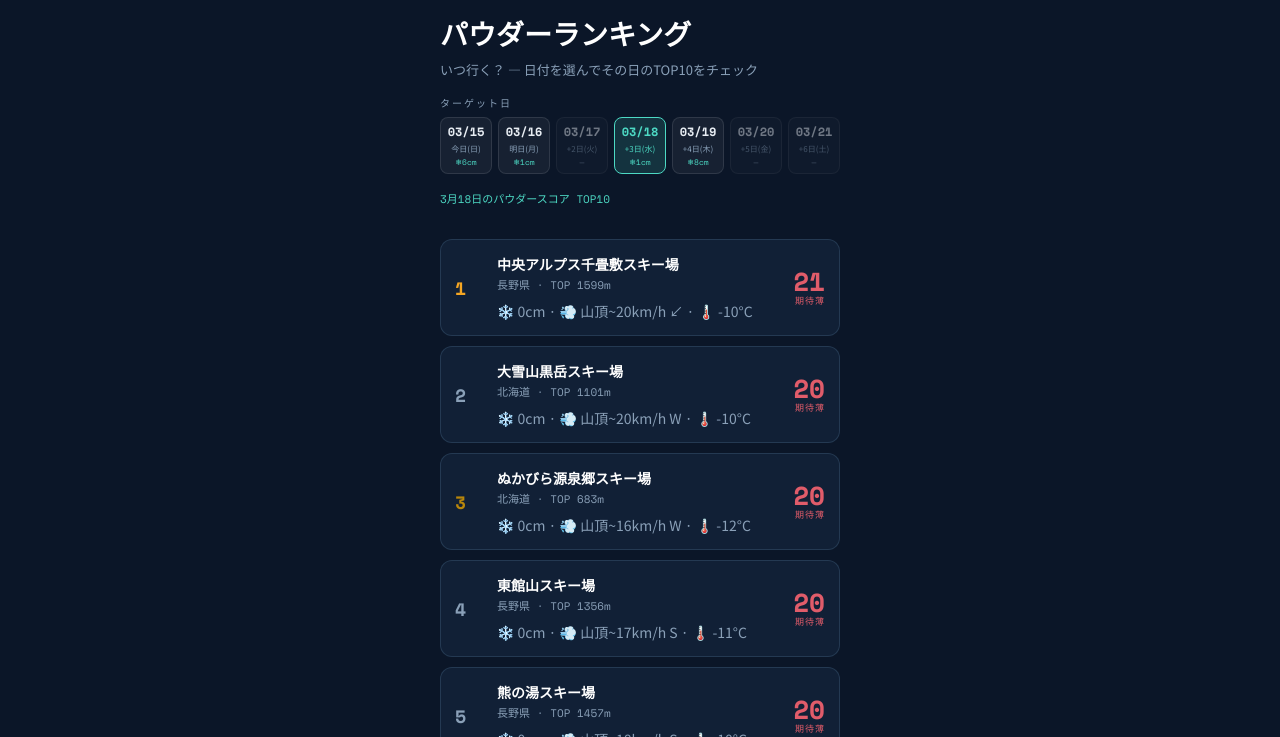
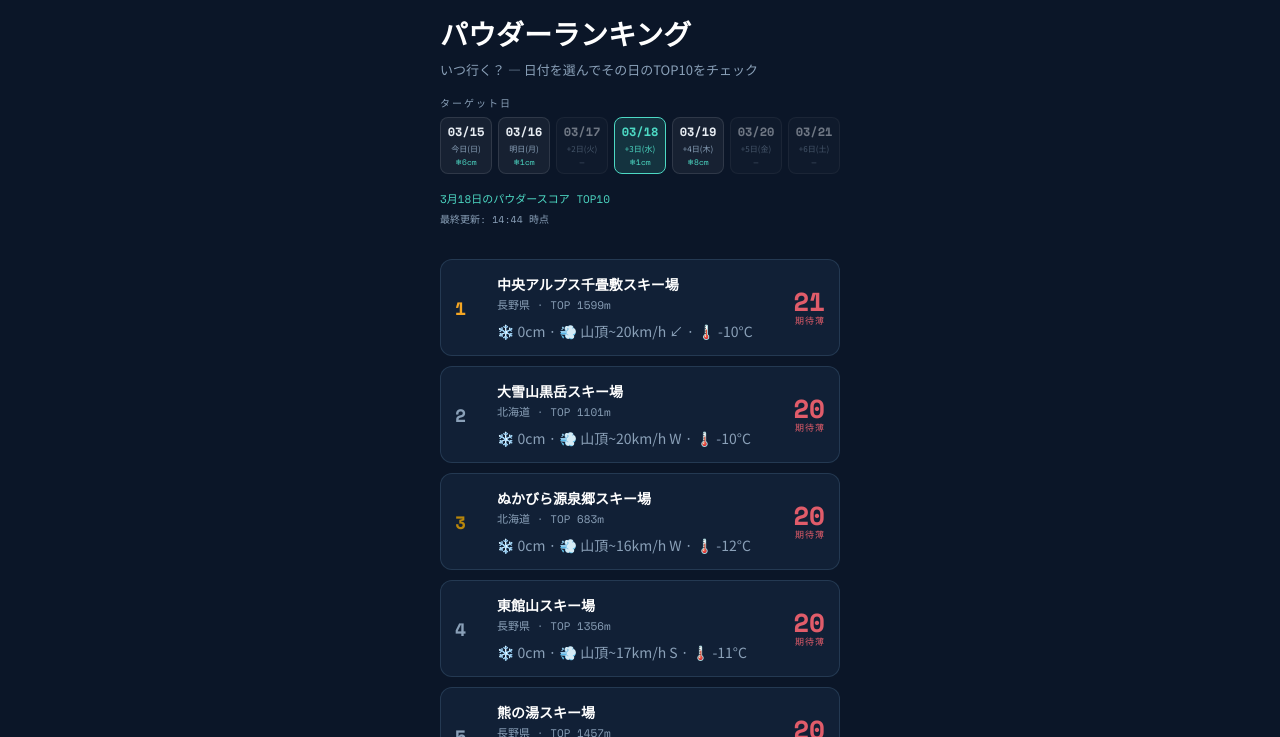
Before and after one commit to momentum-create/POWDER, a plain HTML site: page ski-powder-hunter.html in a window 1280 px wide. Shown: the part 63-800 px from the top of the page. Drawn offline with nearby package versions, Linux system fonts and the light colour scheme.

Commit message:
Add files via upload

```diff
--- a/ski-powder-hunter.html
+++ b/ski-powder-hunter.html
@@ -212,7 +212,8 @@ header{background:var(--navy);border-bottom:1px solid var(--border);padding:0 16
 .view-top .top-date-wrap .date-label{font-size:10px;color:var(--text-dim);letter-spacing:2px;font-family:"Space Mono",monospace;margin-bottom:6px}
 .view-top .top-date-wrap .date-btns{display:flex;gap:6px;flex-wrap:wrap;overflow-x:auto;padding-bottom:2px}
 .view-top .top-date-wrap .date-btn{flex:1;min-width:52px}
-.view-top .top-sub{font-size:11px;color:var(--accent);font-family:"Space Mono",monospace;margin-top:14px;margin-bottom:12px}
+.view-top .top-sub{font-size:11px;color:var(--accent);font-family:"Space Mono",monospace;margin-top:14px;margin-bottom:4px}
+.view-top .top-updated{font-size:10px;color:var(--text-dim);font-family:"Space Mono",monospace;margin-bottom:12px}
 .view-top .top-ten-wrap{flex:1}
 .view-top .top-ten-list{display:flex;flex-direction:column;gap:10px}
 .view-top .top-card{background:var(--card-bg);border:1px solid var(--border);border-radius:12px;padding:14px;display:flex;align-items:center;gap:14px;transition:border-color .2s}
@@ -271,7 +272,8 @@ header{background:var(--navy);border-bottom:1px solid var(--border);padding:0 16
       <div class="date-label">ターゲット日</div>
       <div class="date-btns" id="top-date-btns"></div>
     </div>
-    <p class="top-sub" id="top-sub">選択日のパウダースコア TOP10（注目ゲレンデ）</p>
+    <p class="top-sub" id="top-sub">選択日のパウダースコア TOP10</p>
+    <p class="top-updated" id="top-updated"></p>
   </section>
   <div class="top-ten-wrap">
     <div class="top-ten-list" id="top-ten-list"></div>
@@ -816,9 +818,15 @@ function renderTop10(){
   const dateStr = `${d.getMonth()+1}月${d.getDate()}日`;
   const loading = Object.values(weatherCache).some(v=>v==="loading");
   const subEl = document.getElementById("top-sub");
-  if(subEl) subEl.textContent = loading
-    ? `${dateStr}のパウダースコア TOP10（サーチ中… 取得済み${withData.length}件）`
-    : `${dateStr}のパウダースコア TOP10`;
+  if(subEl) subEl.textContent = `${dateStr}のパウダースコア TOP10`;
+
+  const updEl = document.getElementById("top-updated");
+  if(updEl){
+    const now = new Date();
+    const hh = now.getHours().toString().padStart(2,"0");
+    const mm = now.getMinutes().toString().padStart(2,"0");
+    updEl.textContent = `最終更新: ${hh}:${mm} 時点`;
+  }
 
   const listEl = document.getElementById("top-ten-list");
   if(!listEl) return;
```
